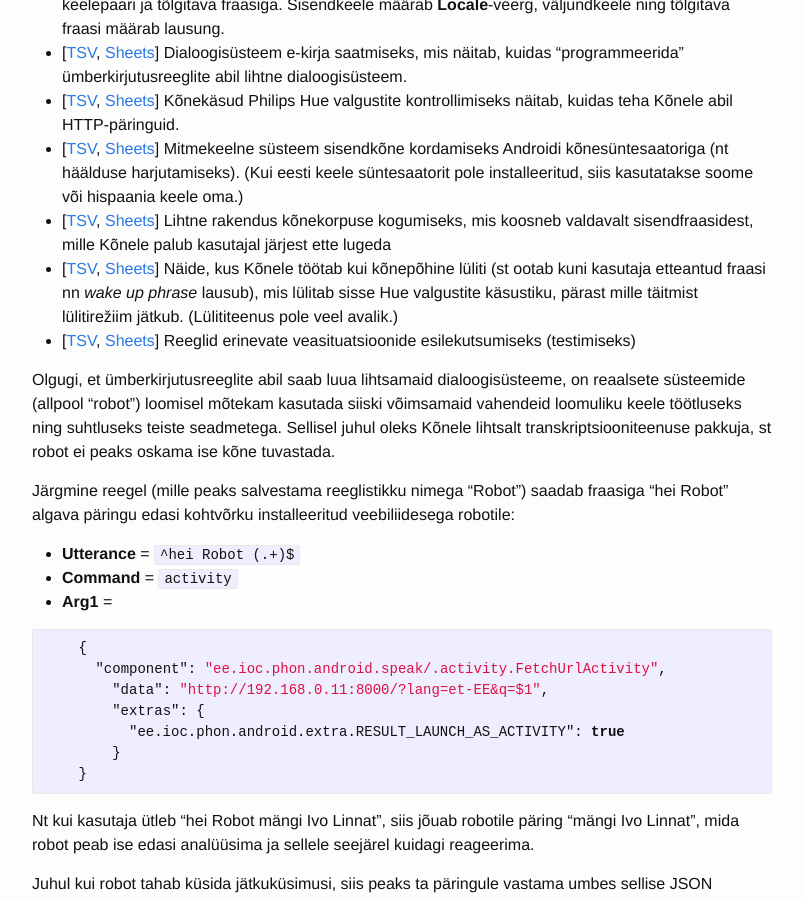
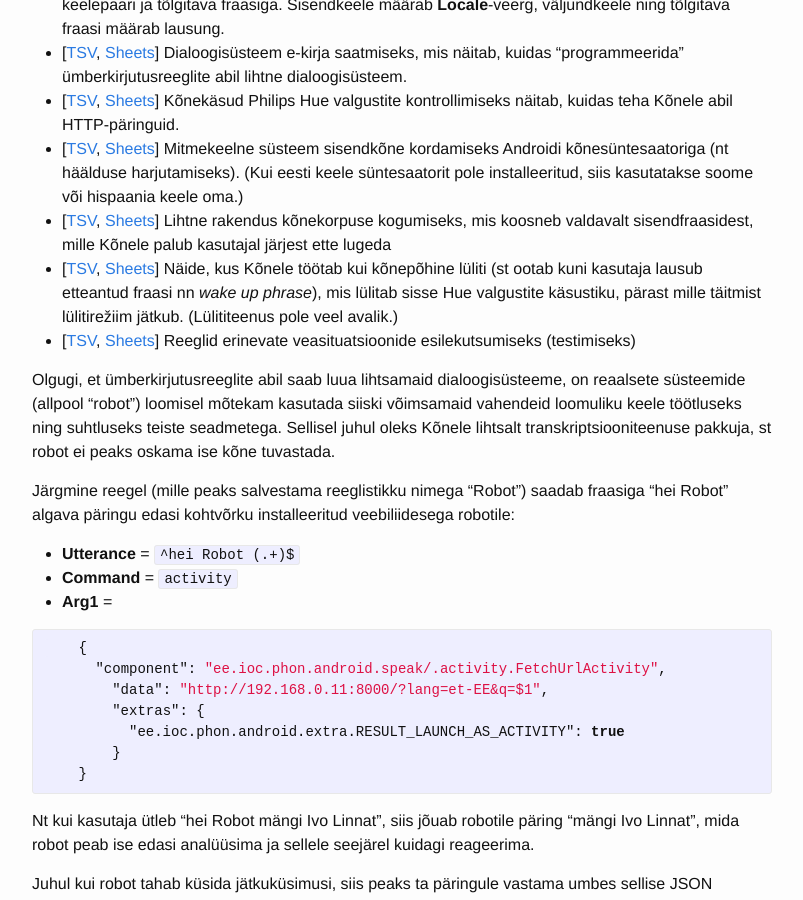
Before and after one commit to Kaljurand/K6nele, a Jekyll site: the page built from docs/et/user_guide.md, in a window 1280 px wide and 900 px high, scrolled down 14218 px. Shown: the whole window, without its empty margins (238-1041 px from the left). Built offline with Jekyll 4.4.1, drawn with Linux system fonts in a browser that asks for light colours; comment, search, counter and statistics services are not loaded; some of the changed text lies outside the part shown.

```diff
--- a/docs/et/user_guide.md
+++ b/docs/et/user_guide.md
@@ -388,7 +388,7 @@ Reeglifaili kasutamiseks tuleb see eelnevalt aktiveerida. Korraga saab aktiivne
 - [[TSV](https://docs.google.com/spreadsheets/d/1x8FkaMoJ4_gJbg6w1vhir0gkWmqHuXDiB7otNr56Yb4/export?format=tsv), [Sheets](https://docs.google.com/spreadsheets/d/1x8FkaMoJ4_gJbg6w1vhir0gkWmqHuXDiB7otNr56Yb4/edit?usp=sharing)] Kõnekäsud Philips Hue valgustite kontrollimiseks näitab, kuidas teha Kõnele abil HTTP-päringuid.
 - [[TSV](https://docs.google.com/spreadsheets/d/1ViO4swIovvuRJC-kiPaQOIdAkuwHCbQvTQlNUwaAoJQ/export?format=tsv), [Sheets](https://docs.google.com/spreadsheets/d/1ViO4swIovvuRJC-kiPaQOIdAkuwHCbQvTQlNUwaAoJQ/edit?usp=sharing)] Mitmekeelne süsteem sisendkõne kordamiseks Androidi kõnesüntesaatoriga (nt häälduse harjutamiseks). (Kui eesti keele süntesaatorit pole installeeritud, siis kasutatakse soome või hispaania keele oma.)
 - [[TSV](https://docs.google.com/spreadsheets/d/1GvBl2Tq9sZRrQCRnsttpYliyR7vraDpMHReVyoOijq4/export?format=tsv), [Sheets](https://docs.google.com/spreadsheets/d/1GvBl2Tq9sZRrQCRnsttpYliyR7vraDpMHReVyoOijq4/edit?usp=sharing)] Lihtne rakendus kõnekorpuse kogumiseks, mis koosneb valdavalt sisendfraasidest, mille Kõnele palub kasutajal järjest ette lugeda
-- [[TSV](https://docs.google.com/spreadsheets/d/1jYhX5ARj_I5c78K9ECUDmE9gr96xes732vFlJsuGLtk/export?format=tsv), [Sheets](https://docs.google.com/spreadsheets/d/1jYhX5ARj_I5c78K9ECUDmE9gr96xes732vFlJsuGLtk/edit?usp=sharing)] Näide, kus Kõnele töötab kui kõnepõhine lüliti (st ootab kuni kasutaja etteantud fraasi nn _wake up phrase_ lausub), mis lülitab sisse Hue valgustite käsustiku, pärast mille täitmist lülitirežiim jätkub. (Lülititeenus pole veel avalik.)
+- [[TSV](https://docs.google.com/spreadsheets/d/1jYhX5ARj_I5c78K9ECUDmE9gr96xes732vFlJsuGLtk/export?format=tsv), [Sheets](https://docs.google.com/spreadsheets/d/1jYhX5ARj_I5c78K9ECUDmE9gr96xes732vFlJsuGLtk/edit?usp=sharing)] Näide, kus Kõnele töötab kui kõnepõhine lüliti (st ootab kuni kasutaja lausub etteantud fraasi nn _wake up phrase_), mis lülitab sisse Hue valgustite käsustiku, pärast mille täitmist lülitirežiim jätkub. (Lülititeenus pole veel avalik.)
 - [[TSV](https://docs.google.com/spreadsheets/d/1ZrkBeDT3C9OplX4uDL_HG4lLAJajBgZDxy8VK_3JyYg/export?format=tsv), [Sheets](https://docs.google.com/spreadsheets/d/1ZrkBeDT3C9OplX4uDL_HG4lLAJajBgZDxy8VK_3JyYg/edit?usp=sharing)] Reeglid erinevate veasituatsioonide esilekutsumiseks (testimiseks)
 
 Olgugi, et ümberkirjutusreeglite abil saab luua lihtsamaid dialoogisüsteeme, on reaalsete süsteemide (allpool "robot") loomisel mõtekam kasutada siiski võimsamaid vahendeid loomuliku keele töötluseks ning suhtluseks teiste seadmetega. Sellisel juhul oleks Kõnele lihtsalt transkriptsiooniteenuse pakkuja, st robot ei peaks oskama ise kõne tuvastada.
```
Also changed, not shown: other parts of docs/et/user_guide.md (+1 -1 lines).
